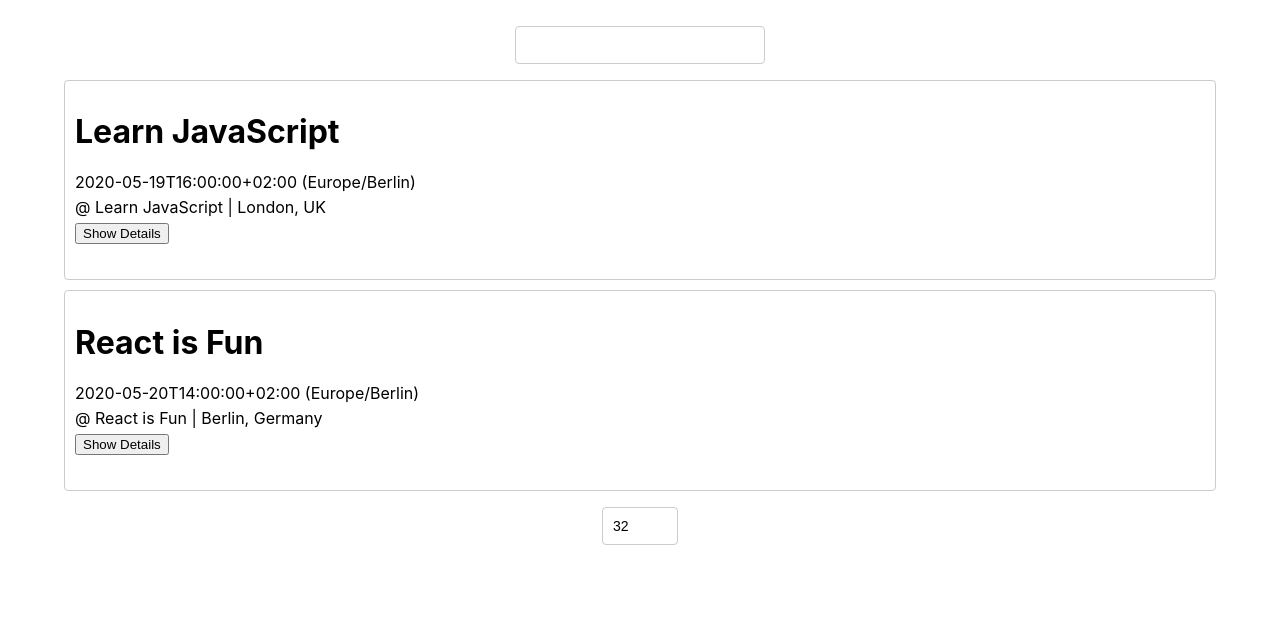
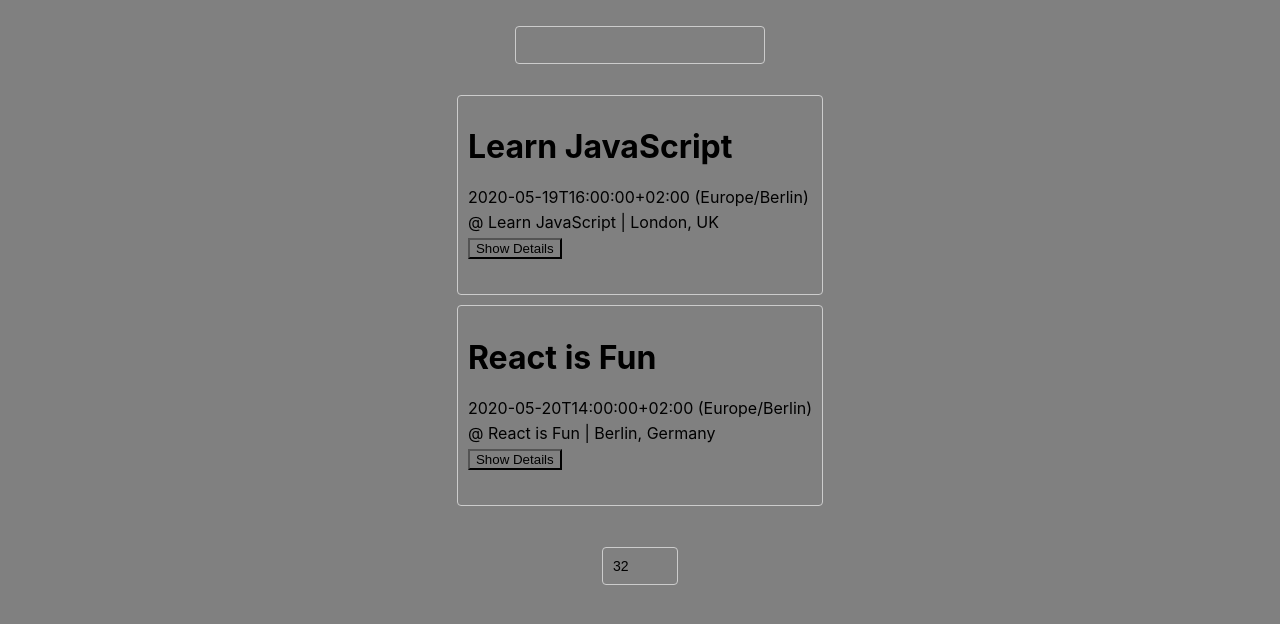
Before and after one commit to cicciotazza/Meet-App, a React (Create React App) app: page / in a window 1280 px wide. Shown: the top 624 px of the page. Built offline with nearby package versions, Linux system fonts and the light colour scheme; what atatus-spa would draw is missing.

Commit message:
4.7 Alerts, OOP, Loading and some CSS

```diff
--- a/src/Event.js
+++ b/src/Event.js
@@ -25,7 +25,7 @@ export class Event extends Component {
 
                 {!collapsed && (
                     <div className="details-view">
-                        <h2 className="details-header">About event:</h2>
+                        <h2 className="details-header">About the event:</h2>
                         <a href={event.htmlLink} className='htmlLink' rel="noreferrer" target='_blank'>See details on Google Calendar</a>
                         <p className='description'>{event.description}</p>
                     </div>
--- a/src/EventList.js
+++ b/src/EventList.js
@@ -1,16 +1,24 @@
-import React from 'react';
-import { Event } from './Event';
+import React, { Component } from 'react';
+import Event from './Event';
 
-export function EventList(props) {
-  const { events } = props;
+class EventList extends Component {
+  render() {
+    const { events } = this.props;
 
-  return <ul className="EventList">
-    {events.map(event =>
-      <li key={event.id}>
-        <Event event={event} />
-      </li>
-    )}
-  </ul>;
+    return (
+      <ul className="EventList">
+        {events.length === 0 &&
+          <div>
+            <h3>...Loading...</h3>
+          </div>}
+        {events.map(event =>
+          <li key={event.id}>
+            <Event event={event} />
+          </li>
+        )}
+      </ul>
+    );
+  };
 }
 
 export default EventList;
--- a/src/index.css
+++ b/src/index.css
@@ -11,3 +11,28 @@ code {
   font-family: source-code-pro, Menlo, Monaco, Consolas, 'Courier New',
     monospace;
 }
+
+*{
+  background-color: grey;
+}
+
+.details-view
+{
+  color: whitesmoke;
+
+}
+
+.EventList {
+  background-color: gray; /* Green */
+  border: none;
+  padding: 15px 32px;
+  text-align: center;
+  text-decoration: none;
+  display: inline-block;
+  font-size: 16px;
+}
+
+.CitySearch,
+.NumberOfEvents{
+
+}
```
